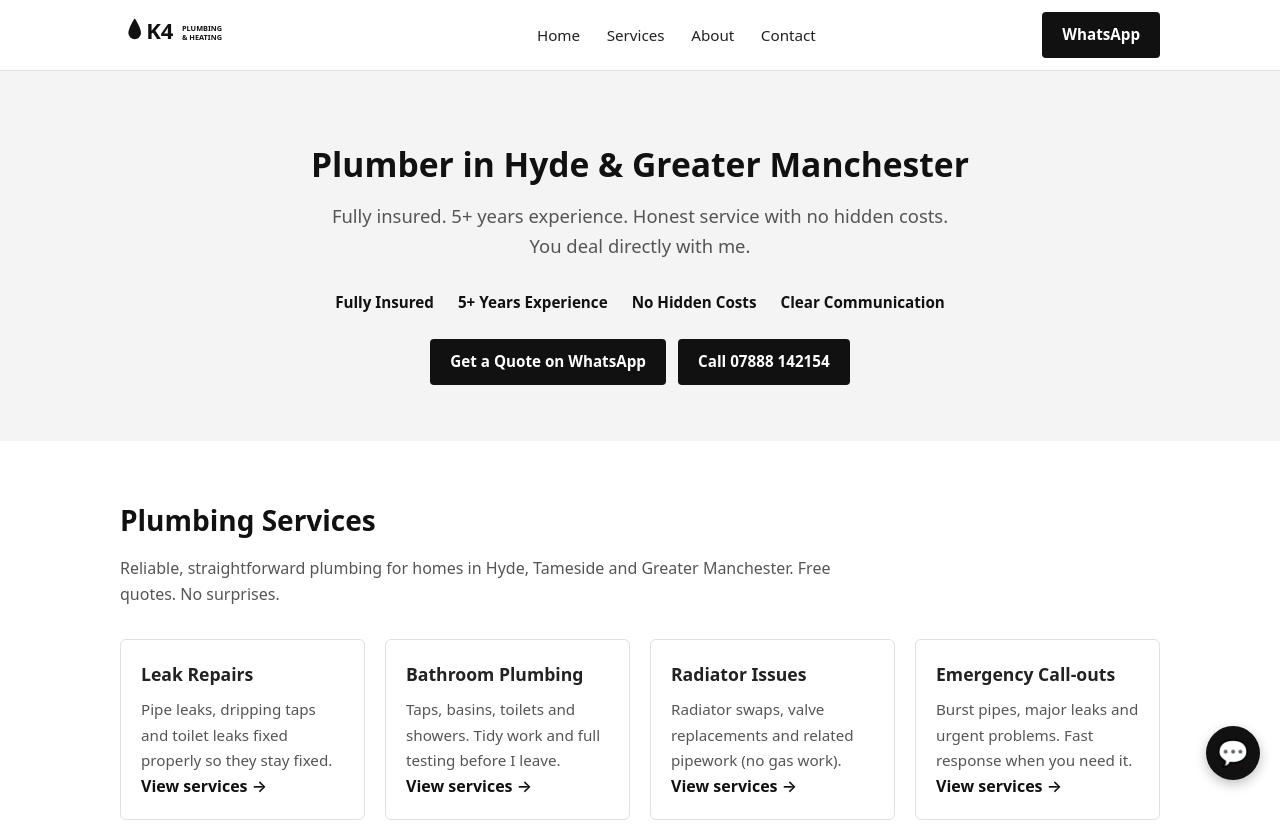
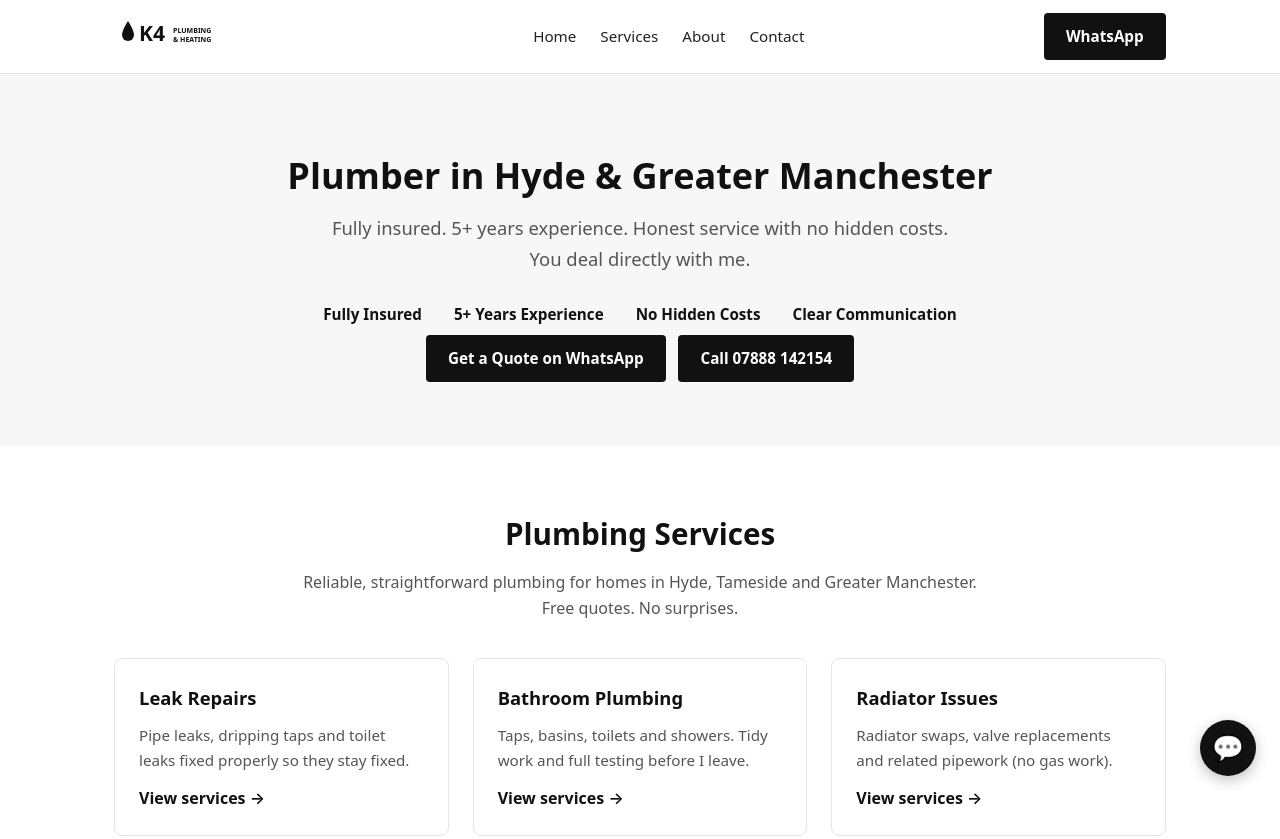
Before and after one commit to sz2fz66ygs-hue/k4-plumbing-heating, a plain HTML site: page index.html in a window 1280 px wide. Shown: the top 839 px of the page. Drawn offline with Linux system fonts and the light colour scheme.

Commit message:
Improve layout positioning and professional spacing

```diff
--- a/style.css
+++ b/style.css
@@ -1,11 +1,11 @@
-/* K4 Plumbing & Heating - Clean dark palette matching logo */
+/* K4 Plumbing & Heating - Clean professional layout */
 :root {
   --dark: #111;
   --text: #222;
   --muted: #555;
   --bg: #ffffff;
-  --light: #f4f4f4;
-  --border: #e0e0e0;
+  --light: #f7f7f7;
+  --border: #e5e5e5;
   --accent: #111;
 }
 * { box-sizing: border-box; margin: 0; padding: 0; }
@@ -17,57 +17,65 @@ body {
   background: var(--bg);
   font-size: 16px;
 }
-.container { max-width: 1080px; margin: 0 auto; padding: 0 1.25rem; }
+.container { max-width: 1100px; margin: 0 auto; padding: 0 1.5rem; }
 header {
   position: sticky; top: 0; background: #fff; border-bottom: 1px solid var(--border);
-  z-index: 100; padding: 0.75rem 0;
+  z-index: 100; padding: 0.8rem 0;
 }
-.header-inner { display: flex; justify-content: space-between; align-items: center; }
-.logo { display: flex; align-items: center; text-decoration: none; }
-.logo svg { height: 42px; width: auto; }
-nav a { margin-left: 1.4rem; text-decoration: none; color: var(--text); font-weight: 500; font-size: 0.95rem; }
+.header-inner { display: flex; justify-content: space-between; align-items: center; gap: 1rem; }
+.logo { display: flex; align-items: center; text-decoration: none; flex-shrink: 0; }
+.logo svg { height: 40px; width: auto; }
+nav { display: flex; align-items: center; gap: 0.25rem; }
+nav a { margin-left: 1.25rem; text-decoration: none; color: var(--text); font-weight: 500; font-size: 0.95rem; }
 nav a:hover { color: #000; }
 .btn {
-  display: inline-block; background: var(--accent); color: #fff; padding: 0.65rem 1.25rem;
+  display: inline-block; background: var(--accent); color: #fff; padding: 0.7rem 1.4rem;
   border-radius: 4px; text-decoration: none; font-weight: 600; font-size: 0.95rem;
-  border: none; cursor: pointer;
+  border: none; cursor: pointer; text-align: center;
 }
 .btn:hover { background: #000; }
+.btn-group { display: flex; gap: 0.75rem; justify-content: center; flex-wrap: wrap; margin-top: 1.5rem; }
 .hero {
-  padding: 4.5rem 0 3.5rem; background: var(--light); text-align: center;
+  padding: 5rem 0 4rem; background: var(--light); text-align: center;
 }
-.hero h1 { font-size: 2.1rem; line-height: 1.25; margin-bottom: 1rem; color: var(--dark); }
-.hero p { font-size: 1.15rem; color: var(--muted); max-width: 640px; margin: 0 auto 1.75rem; }
-.trust { display: flex; justify-content: center; gap: 1.5rem; flex-wrap: wrap; margin: 1.5rem 0; font-size: 0.95rem; color: var(--muted); }
-.trust span { font-weight: 600; color: var(--dark); }
-section { padding: 3.5rem 0; }
-section h2 { font-size: 1.75rem; margin-bottom: 0.75rem; color: var(--dark); }
-.lead { color: var(--muted); margin-bottom: 2rem; max-width: 720px; }
-.grid { display: grid; grid-template-columns: repeat(auto-fit, minmax(240px, 1fr)); gap: 1.25rem; }
+.hero h1 { font-size: 2.25rem; line-height: 1.2; margin-bottom: 1rem; color: var(--dark); font-weight: 700; }
+.hero p { font-size: 1.15rem; color: var(--muted); max-width: 620px; margin: 0 auto 1.5rem; }
+.trust { display: flex; justify-content: center; gap: 2rem; flex-wrap: wrap; margin: 1.75rem 0 0.5rem; font-size: 0.95rem; }
+.trust div { font-weight: 600; color: var(--dark); }
+section { padding: 4rem 0; }
+section h2 { font-size: 1.85rem; margin-bottom: 0.6rem; color: var(--dark); text-align: center; font-weight: 700; }
+.lead { color: var(--muted); margin: 0 auto 2.25rem; max-width: 680px; text-align: center; }
+.grid { display: grid; grid-template-columns: repeat(auto-fit, minmax(250px, 1fr)); gap: 1.5rem; }
 .card {
-  background: #fff; border: 1px solid var(--border); border-radius: 6px; padding: 1.25rem;
+  background: #fff; border: 1px solid var(--border); border-radius: 8px; padding: 1.5rem;
+  display: flex; flex-direction: column; height: 100%;
 }
-.card h3 { font-size: 1.1rem; margin-bottom: 0.5rem; }
-.card p { color: var(--muted); font-size: 0.95rem; }
-.card a { color: var(--dark); font-weight: 600; text-decoration: none; }
-.faq details { border-bottom: 1px solid var(--border); padding: 0.75rem 0; }
-.faq summary { cursor: pointer; font-weight: 600; padding: 0.25rem 0; }
-.faq p { padding: 0.5rem 0 0.75rem; color: var(--muted); }
+.card h3 { font-size: 1.15rem; margin-bottom: 0.6rem; color: var(--dark); }
+.card p { color: var(--muted); font-size: 0.95rem; flex-grow: 1; }
+.card a { color: var(--dark); font-weight: 600; text-decoration: none; margin-top: 0.75rem; display: inline-block; }
+.faq { max-width: 720px; margin: 0 auto; }
+.faq details { border-bottom: 1px solid var(--border); padding: 0.85rem 0; }
+.faq summary { cursor: pointer; font-weight: 600; padding: 0.25rem 0; font-size: 1.02rem; }
+.faq p { padding: 0.5rem 0 0.5rem; color: var(--muted); }
 footer {
-  background: var(--dark); color: #ddd; text-align: center; padding: 2rem 1rem; font-size: 0.9rem;
+  background: var(--dark); color: #ddd; text-align: center; padding: 2.5rem 1rem; font-size: 0.9rem;
 }
 footer a { color: #fff; text-decoration: none; }
 .floating-wa {
-  position: fixed; bottom: 1.25rem; right: 1.25rem; background: var(--dark);
-  color: #fff; width: 54px; height: 54px; border-radius: 50%; display: flex;
+  position: fixed; bottom: 1.5rem; right: 1.5rem; background: var(--dark);
+  color: #fff; width: 56px; height: 56px; border-radius: 50%; display: flex;
   align-items: center; justify-content: center; font-size: 1.6rem; text-decoration: none;
-  box-shadow: 0 4px 12px rgba(0,0,0,0.25); z-index: 200;
+  box-shadow: 0 4px 14px rgba(0,0,0,0.25); z-index: 200;
 }
 .floating-wa:hover { background: #000; }
 img { max-width: 100%; height: auto; display: block; border-radius: 6px; }
-@media (max-width: 640px) {
-  .hero h1 { font-size: 1.7rem; }
+.contact-grid { display: grid; grid-template-columns: 1fr 1fr; gap: 3rem; align-items: start; }
+@media (max-width: 700px) {
+  .hero { padding: 3.5rem 0 3rem; }
+  .hero h1 { font-size: 1.75rem; }
   nav { display: none; }
   .header-inner { justify-content: space-between; }
-  .trust { flex-direction: column; gap: 0.4rem; }
+  .trust { flex-direction: column; gap: 0.5rem; }
+  .contact-grid { grid-template-columns: 1fr; gap: 2rem; }
+  section { padding: 3rem 0; }
 }
```
